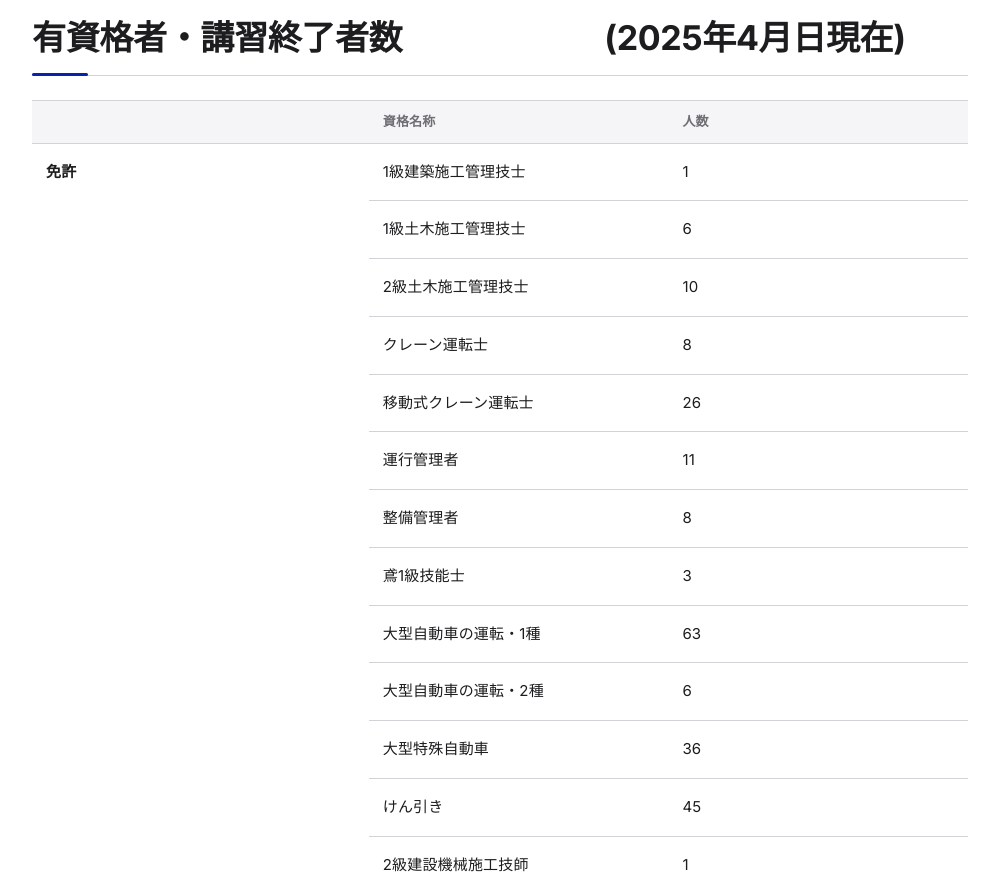
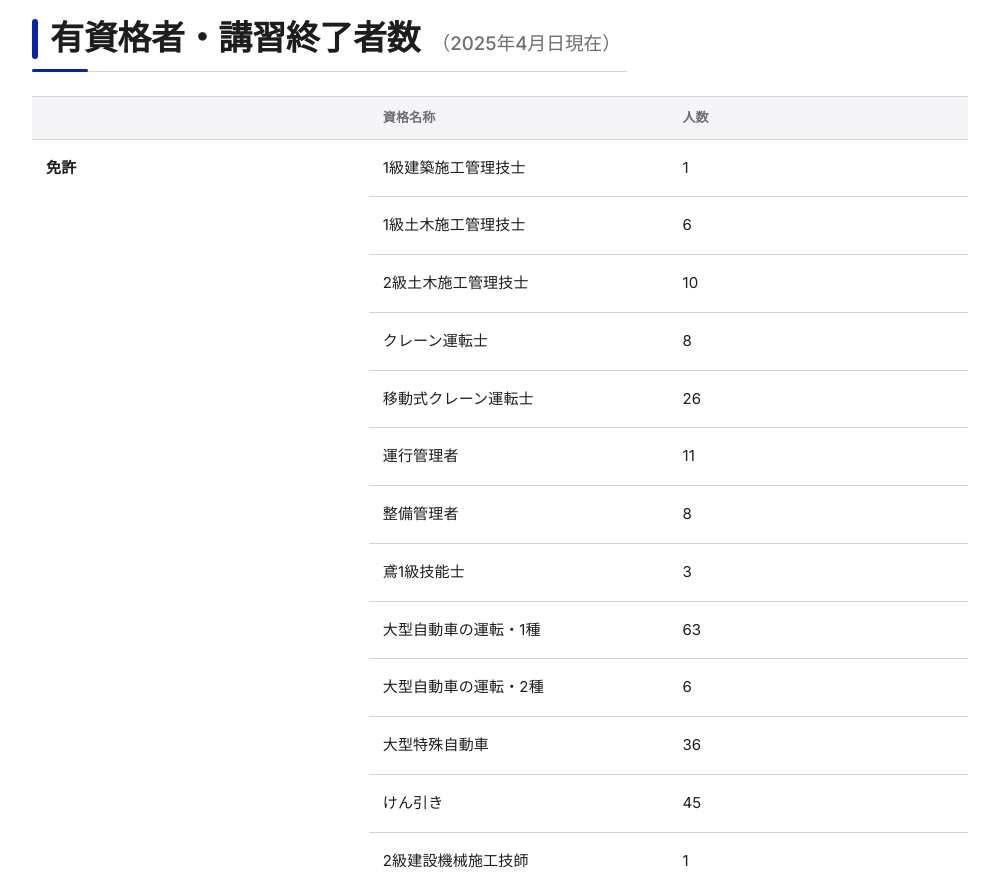
Before and after one commit to quattro7272-glitch/imaijuki-preview, a plain HTML site: page about.html in a window 1280 px wide. Shown: the part 1926-2800 px from the top of the page, without its empty margins (140-1139 px from the left). Drawn offline with Linux system fonts and the light colour scheme; a script that the page names is missing.

Commit message:
小見出し：左の縦線（付箋風）＋文字幅に合わせた下線に変更
Co-Authored-By: Claude Opus 5.5 <noreply@anthropic.com>

```diff
--- a/about.html
+++ b/about.html
@@ -153,7 +153,7 @@
 
 	<a name="02"></a>
 <section>
-	<h2>有資格者・講習終了者数　　　　　　(2025年4月日現在)</h2>
+	<h2>有資格者・講習終了者数<span class="ap-note">（2025年4月日現在）</span></h2>
 
 	<table class="ta1">
 
--- a/css/apple.css
+++ b/css/apple.css
@@ -335,9 +335,18 @@ body.is-fixed-pagetop .nav-fix-pos-pagetop a:hover { background: var(--ap-text);
 /* トップのヒーロー：会社名を外してキャッチコピーを主役に */
 .ap-hero h2 { font-size: clamp(18px, 2.2vw, 26px); font-weight: 500; line-height: 1.6; letter-spacing: .02em; }
 
-/* ===== 小見出し：細い線＋旧コーポレートカラーの青のアクセント ===== */
-#main h2, .ap-head { position: relative; padding-bottom: 16px; border-bottom: 1px solid var(--ap-line); }
-#main h2::after, .ap-head::after { content: ""; position: absolute; left: 0; bottom: -1px; width: 56px; height: 3px; background: #0722ad; border-radius: 2px; }
-.ap-head { max-width: 1136px; padding-left: 0; padding-right: 0; margin-left: auto; margin-right: auto; }
-@media screen and (max-width: 1180px) { .ap-head { margin-left: 22px; margin-right: 22px; } }
+/* ===== 小見出し：左に太めの縦線（付箋風）＋文字の長さに合わせた下線 ===== */
+#main h2, .ap-head {
+	position: relative; width: fit-content; max-width: 100%; box-sizing: border-box;
+	padding: 2px 6px 12px 18px; border-bottom: 1px solid var(--ap-line);
+}
+#main h2::before, .ap-head::before {
+	content: ""; position: absolute; left: 0; top: 4px; bottom: 12px; width: 6px; border-radius: 3px; background: #0722ad;
+}
+#main h2::after, .ap-head::after {
+	content: ""; position: absolute; left: 0; bottom: -1px; width: 56px; height: 3px; border-radius: 2px; background: #0722ad;
+}
+.ap-head { margin-left: max(22px, calc((100% - 1136px) / 2)); margin-right: 22px; }
 @media screen and (max-width: 900px) { .ap-head { margin-left: 16px; margin-right: 16px; } }
+/* 見出し内の補足（日付など）は小さく */
+#main h2 .ap-note { margin-left: .6em; font-size: .55em; font-weight: 500; color: var(--ap-sub); letter-spacing: 0; }
```
